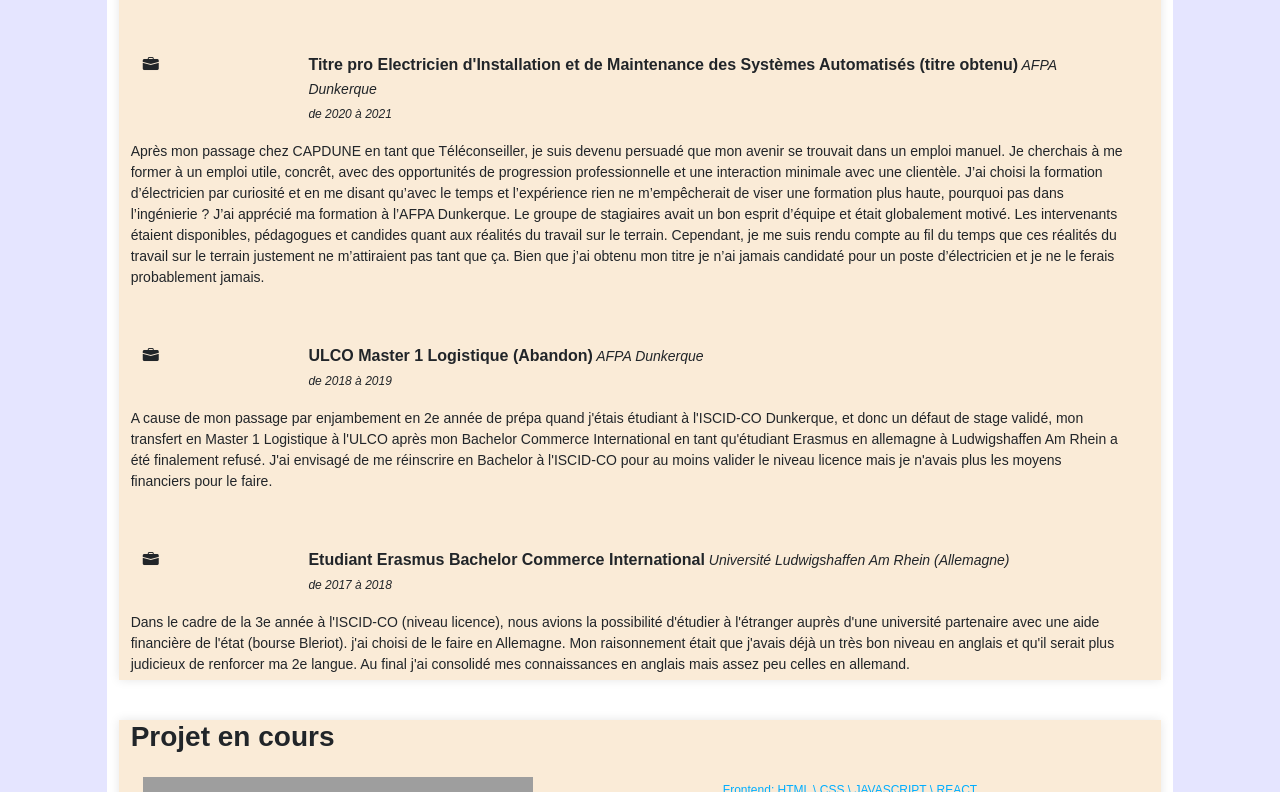
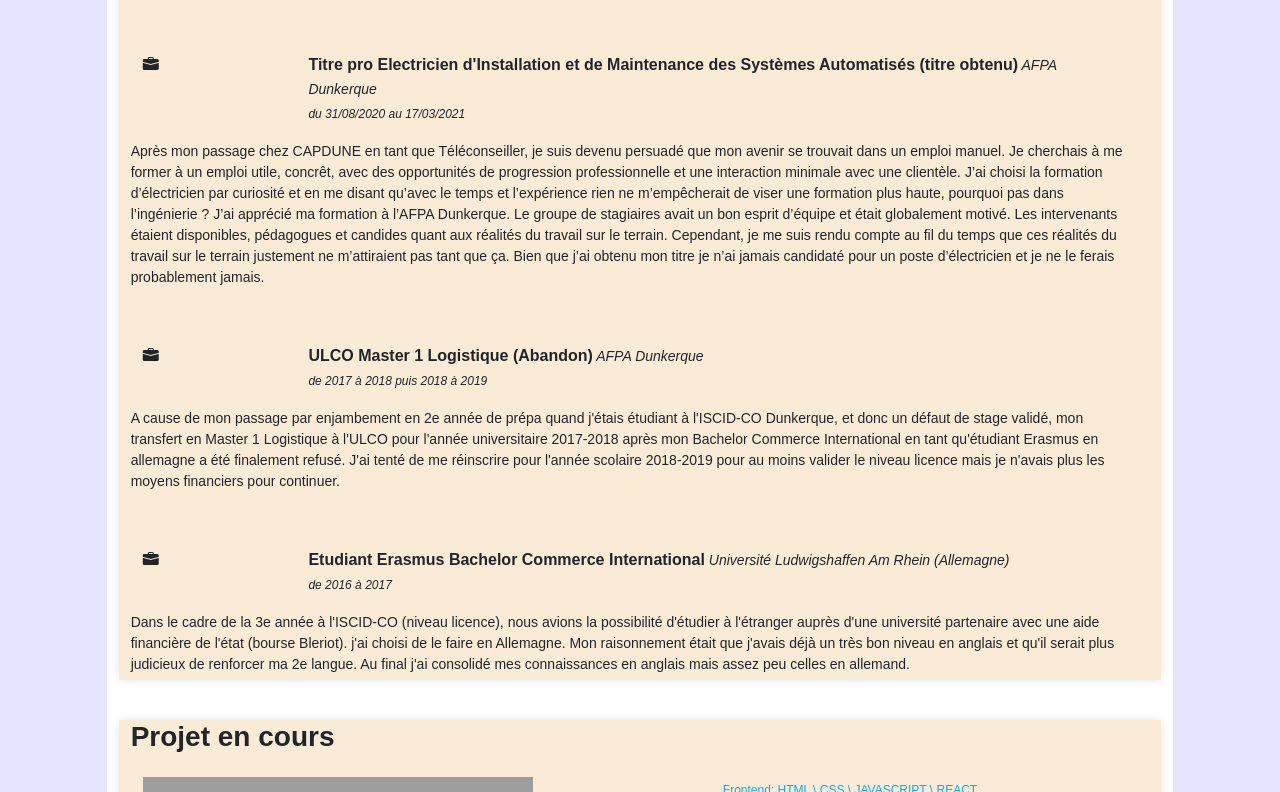
Before and after one commit to Eufray-B/portfolio_test_eufray_b, a website: page index.html in a window 1280 px wide. Shown: the part 2327-3119 px from the top of the page. Drawn offline with nearby package versions, Linux system fonts and the light colour scheme; grey boxes are pictures that could not be loaded.

Commit message:
Updated various dates for work experiences and education

```diff
--- a/index.html
+++ b/index.html
@@ -329,7 +329,7 @@
                                     <p class="intitule_xp"><span class="titre_poste_xp">Téléconseiller</span><span
                                             class=nom_employeur_xp> CAPDUNE (La Poste Mobile)</span><br><span
                                             class="duree_emploi_xp">du
-                                            05 mai au 10 novembre 2018</span></p>
+                                            02 mai au 10 novembre 2018</span></p>
 
                                 </div>
                             </div>
@@ -402,8 +402,8 @@
                                     <p class="intitule_xp"><span class="titre_poste_xp">Titre pro Electricien
                                             d'Installation et de Maintenance des Systèmes Automatisés (titre
                                             obtenu)</span><span class=nom_employeur_xp> AFPA
-                                            Dunkerque</span><br><span class="duree_emploi_xp">de
-                                            2020 à 2021</span></p>
+                                            Dunkerque</span><br><span class="duree_emploi_xp">du
+                                            31/08/2020 au 17/03/2021</span></p>
 
                                 </div>
                             </div>
@@ -435,19 +435,21 @@
                                     <p class="intitule_xp"><span class="titre_poste_xp">ULCO Master 1 Logistique
                                             (Abandon)</span><span class=nom_employeur_xp> AFPA
                                             Dunkerque</span><br><span class="duree_emploi_xp">de
-                                            2018 à 2019</span></p>
+                                            2017 à 2018 puis 2018 à 2019 </span></p>
 
                                 </div>
                             </div>
                             <div class="row description_taches_xp">
                                 A cause de mon passage par enjambement en 2e année de prépa quand j'étais étudiant à
                                 l'ISCID-CO Dunkerque, et donc un défaut de stage
-                                validé, mon transfert en Master 1 Logistique à l'ULCO après mon Bachelor Commerce
-                                International en tant qu'étudiant Erasmus en allemagne à Ludwigshaffen Am Rhein
-                                a été finalement refusé. J'ai envisagé de me réinscrire en Bachelor à l'ISCID-CO pour au
+                                validé, mon transfert en Master 1 Logistique à l'ULCO pour l'année universitaire
+                                2017-2018 après mon Bachelor Commerce
+                                International en tant qu'étudiant Erasmus en allemagne
+                                a été finalement refusé. J'ai tenté de me réinscrire pour l'année scolaire 2018-2019
+                                pour au
                                 moins
                                 valider le niveau licence mais je n'avais plus les moyens financiers
-                                pour le faire.
+                                pour continuer.
 
 
                             </div>
@@ -464,7 +466,7 @@
                                             Commerce International</span><span class=nom_employeur_xp> Université
                                             Ludwigshaffen Am Rhein (Allemagne)</span><br><span
                                             class="duree_emploi_xp">de
-                                            2017 à 2018</span></p>
+                                            2016 à 2017</span></p>
 
                                 </div>
                             </div>
```
